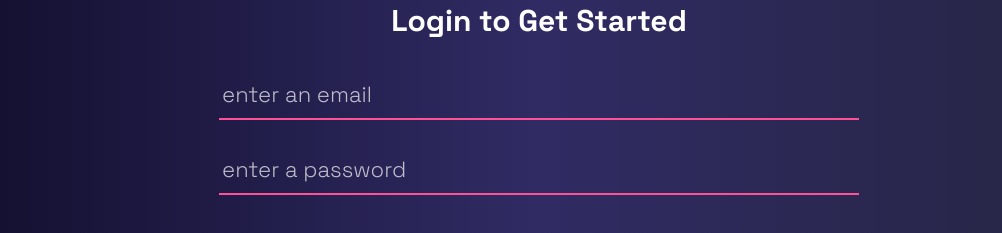
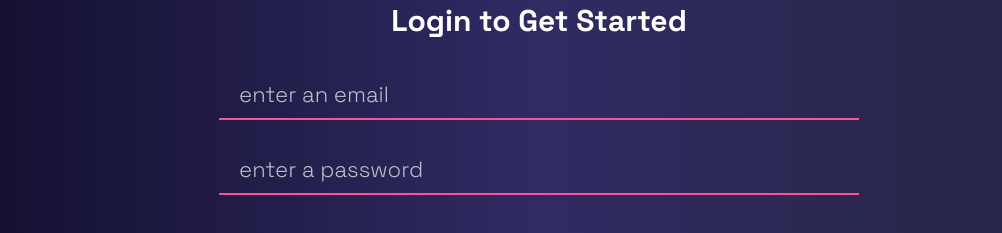
Before and after one commit to kel-si/LiftOff, a React (Create React App) app in the folder client/: page / in a window 1280 px wide. Shown: the part 292-525 px from the top of the page, without its empty margins (101-1103 px from the left). Built offline with nearby package versions, Linux system fonts and the light colour scheme; no server answers.

Commit message:
Add border around textarea on focus and add padding to form placeholders and cursor

```diff
--- a/client/src/styles/CreatePost.scss
+++ b/client/src/styles/CreatePost.scss
@@ -36,12 +36,18 @@
   color: #fff;
 }
 
+.form--input:focus {
+  border: 2px solid turquoise;
+  border-radius: 5px;
+  padding-left: 5px;
+}
+
 input[type="file"] {
   display: none;
 }
 
 .file-upload {
- color:#fe5196;
+  color: #fe5196;
   font-size: 42px;
   cursor: pointer;
   transition: all 0.3s ease;
@@ -49,7 +55,7 @@ input[type="file"] {
 }
 
 .file-upload:hover {
-  color:#f77062;
+  color: #f77062;
   cursor: pointer;
   font-size: 45px;
 }
--- a/client/src/styles/components.scss
+++ b/client/src/styles/components.scss
@@ -35,10 +35,11 @@ input {
 input,
 textarea {
   outline: none;
-  padding: 3px 0px 3px 3px;
+  padding: 3px 0px 3px 5px;
   margin: 5px 1px 3px 0px;
   font-family: $primary-font;
   font-size: 22px;
+  text-indent: 10px;
 }
 
 ::placeholder {
@@ -46,7 +47,8 @@ textarea {
   font-family: $primary-font;
   font-weight: 300;
   color: #fff;
-  opacity: .7;
+  opacity: 0.7;
+  padding-left: 5px;
 }
 
 // a.button {
@@ -210,7 +212,7 @@ aside {
 
 .login-btn {
   text-align: center;
-  margin-top: 20px;;
+  margin-top: 20px;
 }
 
 .reg-link {
@@ -221,5 +223,5 @@ aside {
 }
 
 .reg-link:hover {
-color: #fff;
+  color: #fff;
 }
```
Lines whose indentation alone changed are shown as unchanged.
